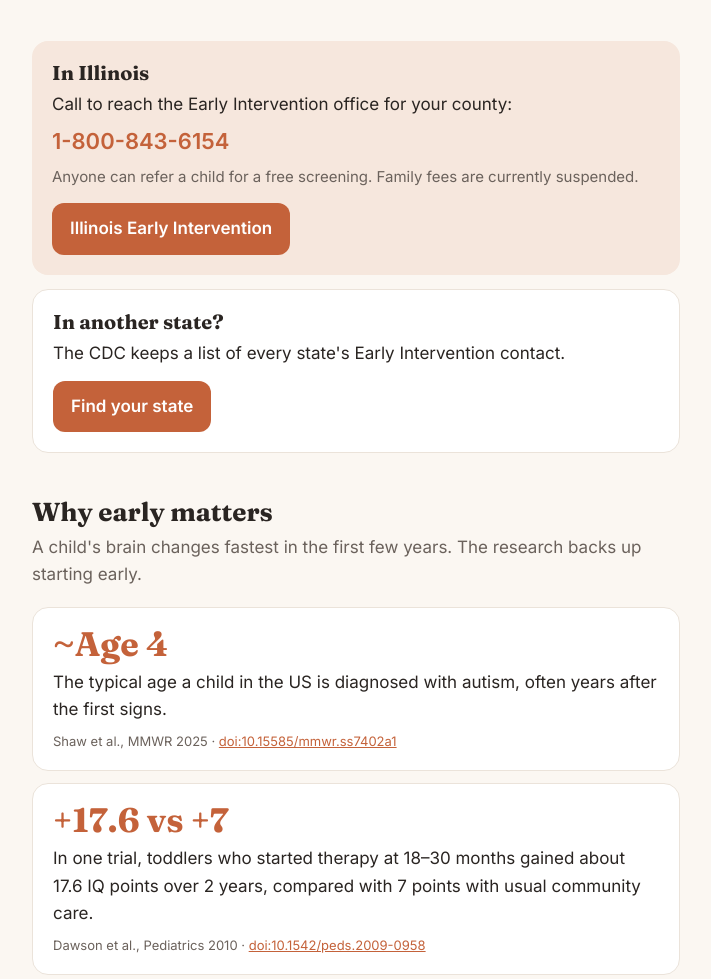
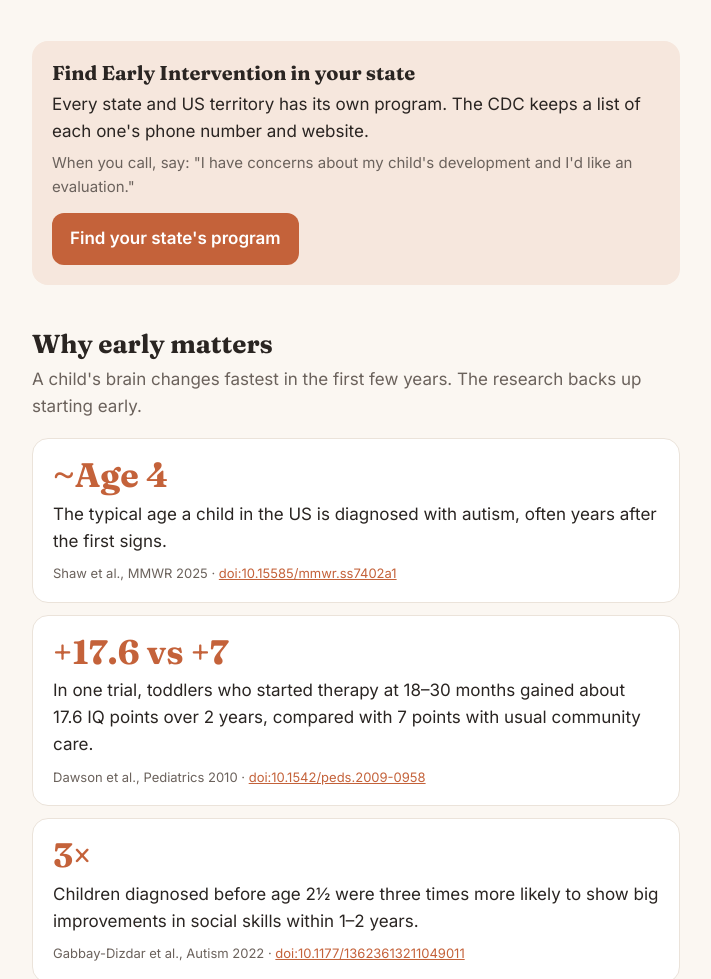
Before and after one commit to SamieBelal/early-screening, a plain HTML site: page index.html in a window 1280 px wide. Shown: the part 1547-2526 px from the top of the page, without its empty margins (284-995 px from the left). Drawn offline with Linux system fonts and the light colour scheme.

Commit message:
Make Early Intervention section nationwide
Co-Authored-By: Claude Opus 5.5 <noreply@anthropic.com>

```diff
--- a/index.html
+++ b/index.html
@@ -161,16 +161,10 @@
 
   <section>
     <div class="callout">
-      <h3>In Illinois</h3>
-      <p>Call to reach the Early Intervention office for your county:</p>
-      <p><a class="phone" href="tel:18008436154">1-800-843-6154</a></p>
-      <p class="note">Anyone can refer a child for a free screening. Family fees are currently suspended.</p>
-      <a class="btn" href="https://idec.illinois.gov/forparents/early-intervention" target="_blank" rel="noopener">Illinois Early Intervention</a>
-    </div>
-    <div class="card" style="margin-top:14px">
-      <h3>In another state?</h3>
-      <p>The CDC keeps a list of every state's Early Intervention contact.</p>
-      <a class="btn" href="https://www.cdc.gov/act-early/early-intervention/contact-information-by-state.html" target="_blank" rel="noopener">Find your state</a>
+      <h3>Find Early Intervention in your state</h3>
+      <p>Every state and US territory has its own program. The CDC keeps a list of each one's phone number and website.</p>
+      <p class="note">When you call, say: "I have concerns about my child's development and I'd like an evaluation."</p>
+      <a class="btn" href="https://www.cdc.gov/act-early/early-intervention/contact-information-by-state.html" target="_blank" rel="noopener">Find your state's program</a>
     </div>
   </section>
 
@@ -199,7 +193,7 @@
 
   <footer>
     <p><strong>This page is not medical advice</strong> and isn't a substitute for your child's doctor. Screening tools can miss things. If you're still worried after a normal result, trust your gut and talk to your pediatrician.</p>
-    <p>Made by Samie Belal, a medical student. This page only links to official resources. It isn't affiliated with the CDC, the State of Illinois, or the M-CHAT authors.</p>
+    <p>Made by Samie Belal, a medical student. This page only links to official resources. It isn't affiliated with the CDC, any state program, or the M-CHAT authors.</p>
   </footer>
 
 </main>
```
